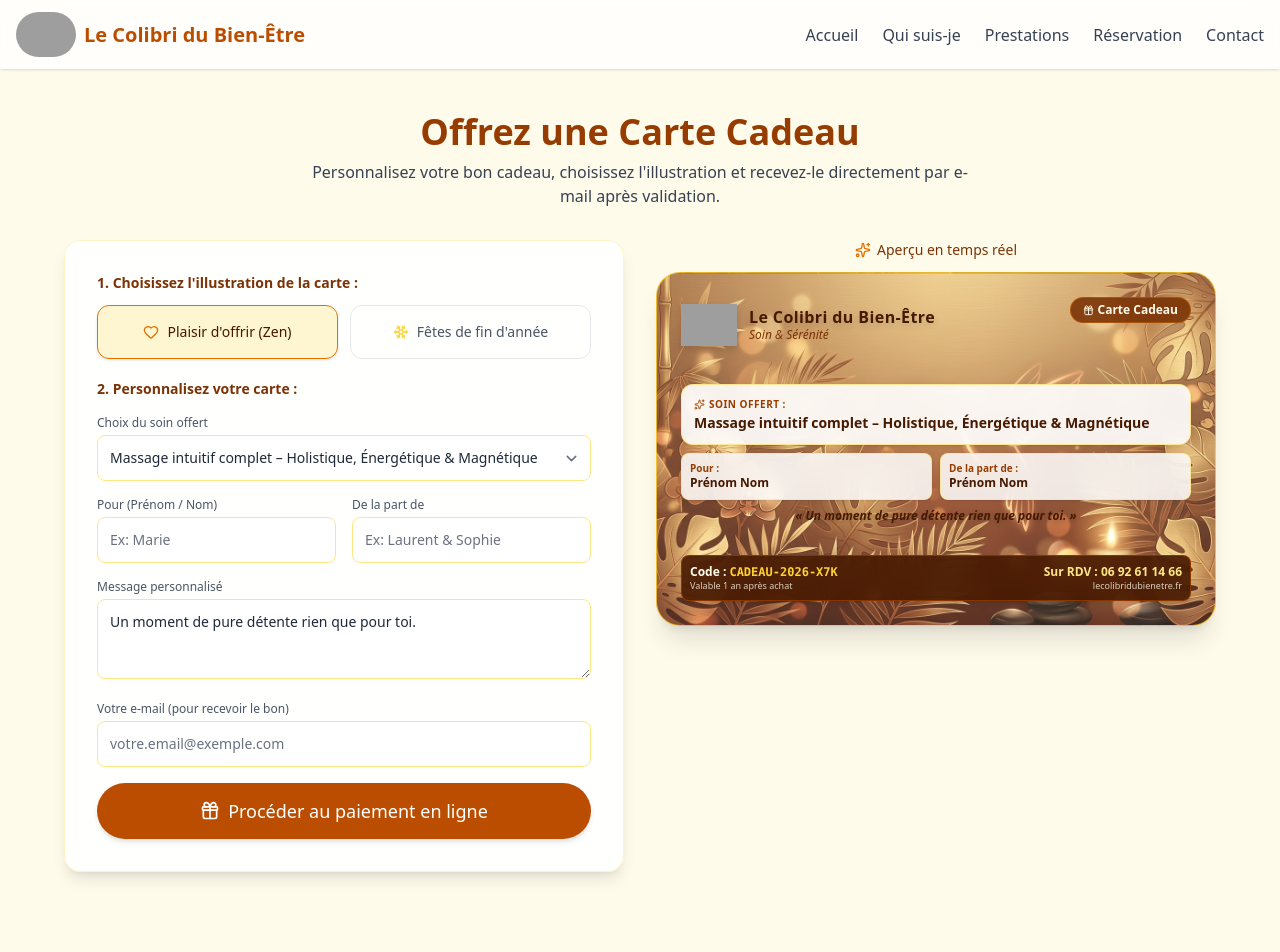
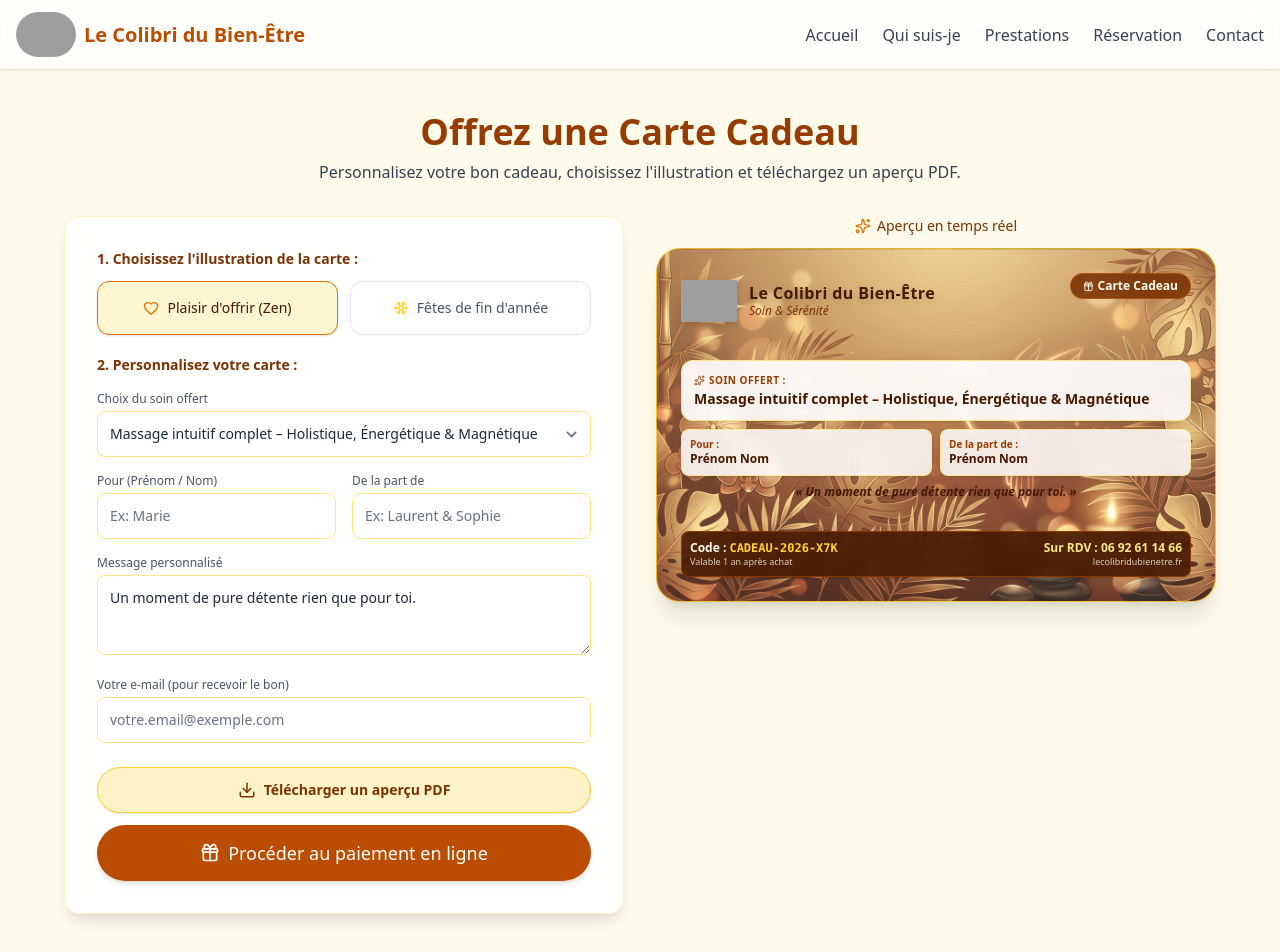
Before and after one commit to jlaw9999-sketch/le-colibri-du-bien-etre, a Next.js app: page /carte-cadeau in a window 1280 px wide. Shown: the top 952 px of the page. Built offline with nearby package versions, Linux system fonts and the light colour scheme; grey boxes are pictures that could not be loaded.

Commit message:
Implement PDF download feature for gift card
Added PDF generation functionality with download option.

```diff
--- a/app/carte-cadeau/page.js
+++ b/app/carte-cadeau/page.js
@@ -1,12 +1,17 @@
 "use client";
 
-import { useState } from "react";
+import { useState, useRef } from "react";
 import { motion } from "framer-motion";
 import Image from "next/image";
-import { Sparkles, Gift, Heart, Snowflake } from "lucide-react";
+import { Sparkles, Gift, Heart, Snowflake, Download } from "lucide-react";
+import jsPDF from "jspdf";
+import html2canvas from "html2canvas";
 
 export default function CarteCadeauPage() {
   const [theme, setTheme] = useState("plaisir");
+  const [loadingPdf, setLoadingPdf] = useState(false);
+  const carteRef = useRef(null);
+
   const [formData, setFormData] = useState({
     beneficiaire: "",
     offertPar: "",
@@ -19,6 +24,55 @@ export default function CarteCadeauPage() {
     setFormData({ ...formData, [e.target.name]: e.target.value });
   };
 
+  // Fonction pour générer et télécharger le vrai PDF
+  const genererPDF = async () => {
+    if (!carteRef.current) return;
+    setLoadingPdf(true);
+
+    try {
+      const element = carteRef.current;
+      const canvas = await html2canvas(element, {
+        scale: 3, // Haute résolution
+        useCORS: true, // Autorise les images locales/externes
+        logging: false,
+      });
+
+      const imgData = canvas.toDataURL("image/jpeg", 1.0);
+
+      // Création du document PDF (A4 Paysage)
+      const pdf = new jsPDF({
+        orientation: "landscape",
+        unit: "mm",
+        format: "a4",
+      });
+
+      // Dimensions A4 paysage : 297mm x 210mm
+      const pdfWidth = 297;
+      const pdfHeight = 210;
+
+      // Taille souhaitée pour la carte centrée dans le PDF (ex: 200mm de large)
+      const cardWidth = 220;
+      const cardHeight = (canvas.height * cardWidth) / canvas.width;
+
+      const x = (pdfWidth - cardWidth) / 2;
+      const y = (pdfHeight - cardHeight) / 2;
+
+      // Fond élégant pour le document A4
+      pdf.setFillColor(253, 251, 247); // Teinte ambrée très claire
+      pdf.rect(0, 0, pdfWidth, pdfHeight, "F");
+
+      // Insertion de l'image de la carte
+      pdf.addImage(imgData, "JPEG", x, y, cardWidth, cardHeight);
+
+      // Téléchargement direct du PDF
+      pdf.save(`Carte-Cadeau-${formData.beneficiaire || "Client"}.pdf`);
+    } catch (error) {
+      console.error("Erreur lors de la génération du PDF :", error);
+    } finally {
+      setLoadingPdf(false);
+    }
+  };
+
   return (
     <section className="pt-28 pb-20 px-3 md:px-12 bg-amber-50/30 min-h-screen text-gray-800">
       <div className="max-w-6xl mx-auto text-center mb-8">
@@ -26,7 +80,7 @@ export default function CarteCadeauPage() {
           Offrez une Carte Cadeau
         </h1>
         <p className="text-sm md:text-base text-gray-700 max-w-2xl mx-auto">
-          Personnalisez votre bon cadeau, choisissez l'illustration et recevez-le directement par e-mail après validation.
+          Personnalisez votre bon cadeau, choisissez l'illustration et téléchargez un aperçu PDF.
         </p>
       </div>
 
@@ -154,22 +208,38 @@ export default function CarteCadeauPage() {
               />
             </div>
 
+            <div className="pt-2 space-y-3">
+              {/* Bouton pour tester et télécharger le PDF réel */}
               <button
                 type="button"
-              className="w-full mt-2 bg-amber-700 hover:bg-amber-800 text-white font-medium text-base md:text-lg rounded-full py-3.5 transition shadow-md flex items-center justify-center gap-2"
+                onClick={genererPDF}
+                disabled={loadingPdf}
+                className="w-full bg-amber-100 hover:bg-amber-200 text-amber-900 border border-amber-300 font-semibold text-sm rounded-full py-3 transition shadow-sm flex items-center justify-center gap-2"
+              >
+                <Download size={18} />
+                <span>{loadingPdf ? "Génération du PDF..." : "Télécharger un aperçu PDF"}</span>
+              </button>
+
+              {/* Bouton de paiement */}
+              <button
+                type="button"
+                className="w-full bg-amber-700 hover:bg-amber-800 text-white font-medium text-base md:text-lg rounded-full py-3.5 transition shadow-md flex items-center justify-center gap-2"
               >
                 <Gift size={20} />
                 <span>Procéder au paiement en ligne</span>
               </button>
             </div>
           </div>
+        </div>
 
-        {/* --- COLONNE DROITE : APERÇU --- */}
+        {/* --- COLONNE DROITE : APERÇU ET CIBLE DU PDF --- */}
         <div className="lg:sticky lg:top-32 space-y-3">
           <p className="text-center font-medium text-amber-900 text-sm flex items-center justify-center gap-1.5">
             <Sparkles size={16} className="text-amber-600" /> Aperçu en temps réel
           </p>
 
+          {/* Div ciblée par useRef pour la capture PDF */}
+          <div ref={carteRef} className="w-full">
             <motion.div
               key={theme}
               initial={{ opacity: 0.8, scale: 0.98 }}
@@ -331,6 +401,7 @@ export default function CarteCadeauPage() {
             </motion.div>
           </div>
         </div>
+      </div>
     </section>
   );
 }
```
Lines whose indentation alone changed are shown as unchanged.
